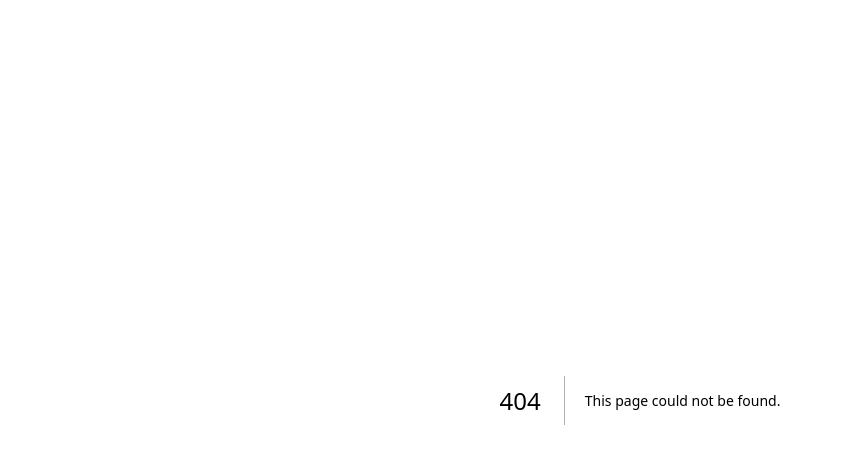
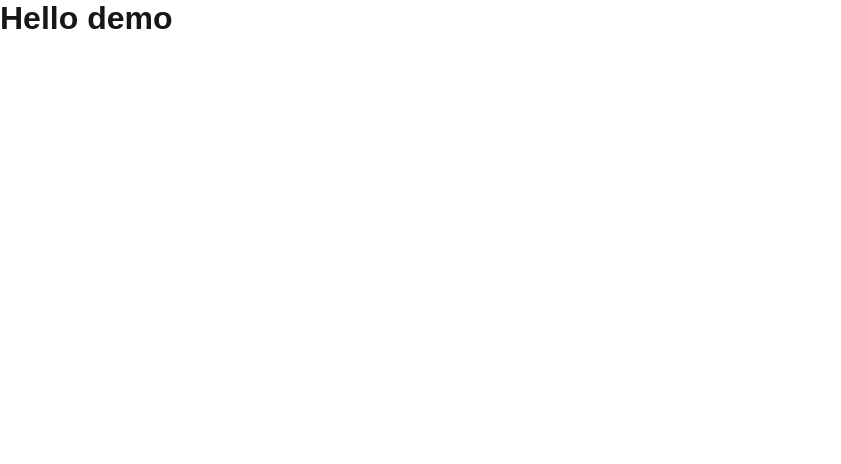
Before and after one commit to yoodz/next-utils, a Next.js app: page /demo1 in a window 1280 px wide. Before the commit this address had no page. Shown: the top 464 px of the page, without its empty margins (0-841 px from the left). Built offline with nearby package versions, Linux system fonts and the light colour scheme.

Commit message:
feat: init

```diff
--- /dev/null
+++ b/src/app/demo1/page.tsx
@@ -0,0 +1,8 @@
+
+export default function Demo1() {
+  return (
+    <div>
+        <h1>Hello demo</h1>
+    </div>
+  );
+}
--- a/src/app/layout.tsx
+++ b/src/app/layout.tsx
@@ -1,17 +1,6 @@
 import type { Metadata } from "next";
-import localFont from "next/font/local";
 import "./globals.css";
 
-const geistSans = localFont({
-  src: "./fonts/GeistVF.woff",
-  variable: "--font-geist-sans",
-  weight: "100 900",
-});
-const geistMono = localFont({
-  src: "./fonts/GeistMonoVF.woff",
-  variable: "--font-geist-mono",
-  weight: "100 900",
-});
 
 export const metadata: Metadata = {
   title: "Create Next App",
@@ -25,7 +14,7 @@ export default function RootLayout({
 }>) {
   return (
     <html lang="en">
-      <body className={`${geistSans.variable} ${geistMono.variable}`}>
+      <body>
         {children}
       </body>
     </html>
```
Also changed, not shown: package.json (+4 -4 lines).
